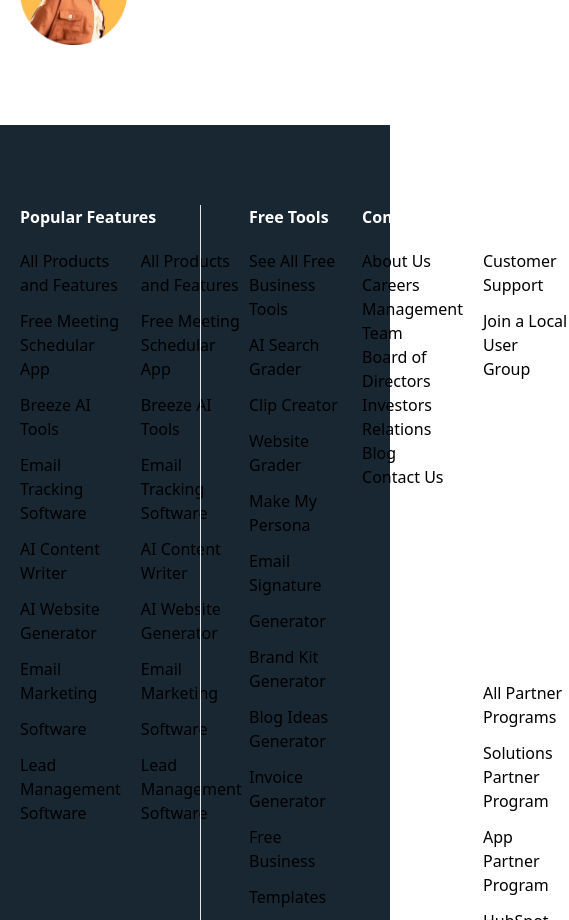
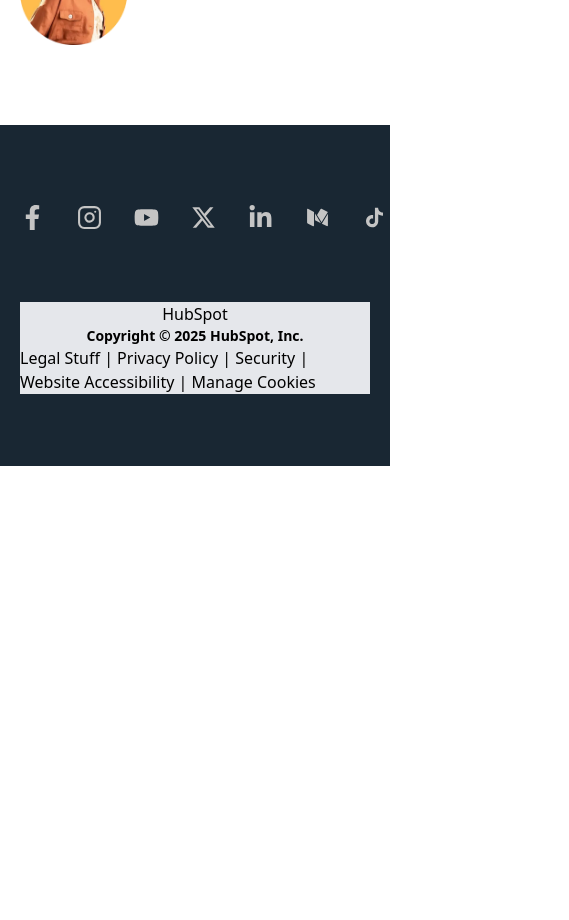
Before and after one commit to JoshuaOzibo/Hub-spot-website, a React (Vite) app: page / in a window 390 px wide. Shown: the part 11080-12000 px from the top of the page, 569 px wide, since content can reach past the window. After the commit the page ends 11546 px from the top, so only its background shows below. Built offline with nearby package versions, Linux system fonts and the light colour scheme.

Commit message:
updated the footer section to be responsive

```diff
--- a/src/components/Footer.tsx
+++ b/src/components/Footer.tsx
@@ -1,7 +1,26 @@
+// icons
+import { FaFacebookF } from "react-icons/fa";
+import { FiInstagram } from "react-icons/fi";
+import { FaYoutube } from "react-icons/fa";
+import { FaXTwitter } from "react-icons/fa6";
+import { FaLinkedinIn } from "react-icons/fa";
+import { BiLogoMediumOld } from "react-icons/bi";
+import { AiOutlineTikTok } from "react-icons/ai";
+
+
+
+
+
+
 const Footer = () => {
   return (
-    <section className="bg-[#192733] py-20 lg:px-40 px-5">
-      <main className="flex items-start">
+    <section className="bg-[#192733] py-10 lg:px-40 px-5">
+      {/* mobile */}
+      <main>
+
+      </main>
+      {/* large */}
+      <main className="md:flex hidden items-start">
         <div className="w-[40%] ">
           <h3 className="font-bold text-white mb-5">Popular Features</h3>
           <div className="flex items-start gap-5 justify-between">
@@ -186,18 +205,18 @@
           </div>
         </div>
       </main>
-      <main>
-        <div></div>
-        <div>
-          <img src="" alt="" />
-          <img src="" alt="" />
-          <img src="" alt="" />
-          <img src="" alt="" />
-          <img src="" alt="" />
-          <img src="" alt="" />
-          <img src="" alt="" />
+      <main className=" py-10 flex gap-10 items-center">
+        <div className="h-0.5 w-1/2 bg-[#c4c4c4] md:block hidden"></div>
+        <div className="flex m-auto space-x-8">
+          <FaFacebookF size={25} color="#c4c4c4" />
+          <FiInstagram size={25} color="#c4c4c4" />
+          <FaYoutube size={25} color="#c4c4c4" />
+          <FaXTwitter size={25} color="#c4c4c4" />
+          <FaLinkedinIn size={25} color="#c4c4c4" />
+          <BiLogoMediumOld size={25} color="#c4c4c4" />
+          <AiOutlineTikTok size={25} color="#c4c4c4" />
         </div>
-        <div></div>
+        <div className="h-0.5 w-1/2 bg-[#c4c4c4] md:block hidden"></div>
       </main>
 
       <main className="bg-gray-200 my-8">
```
